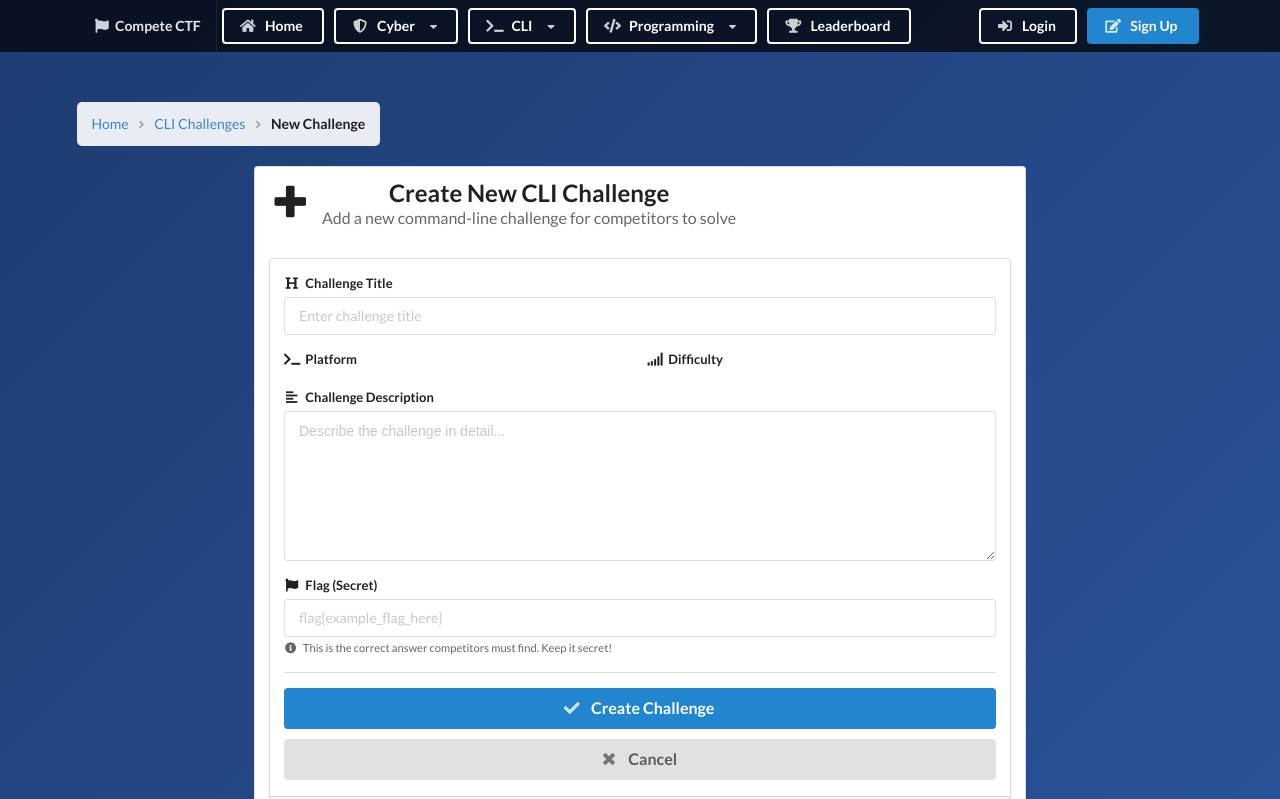
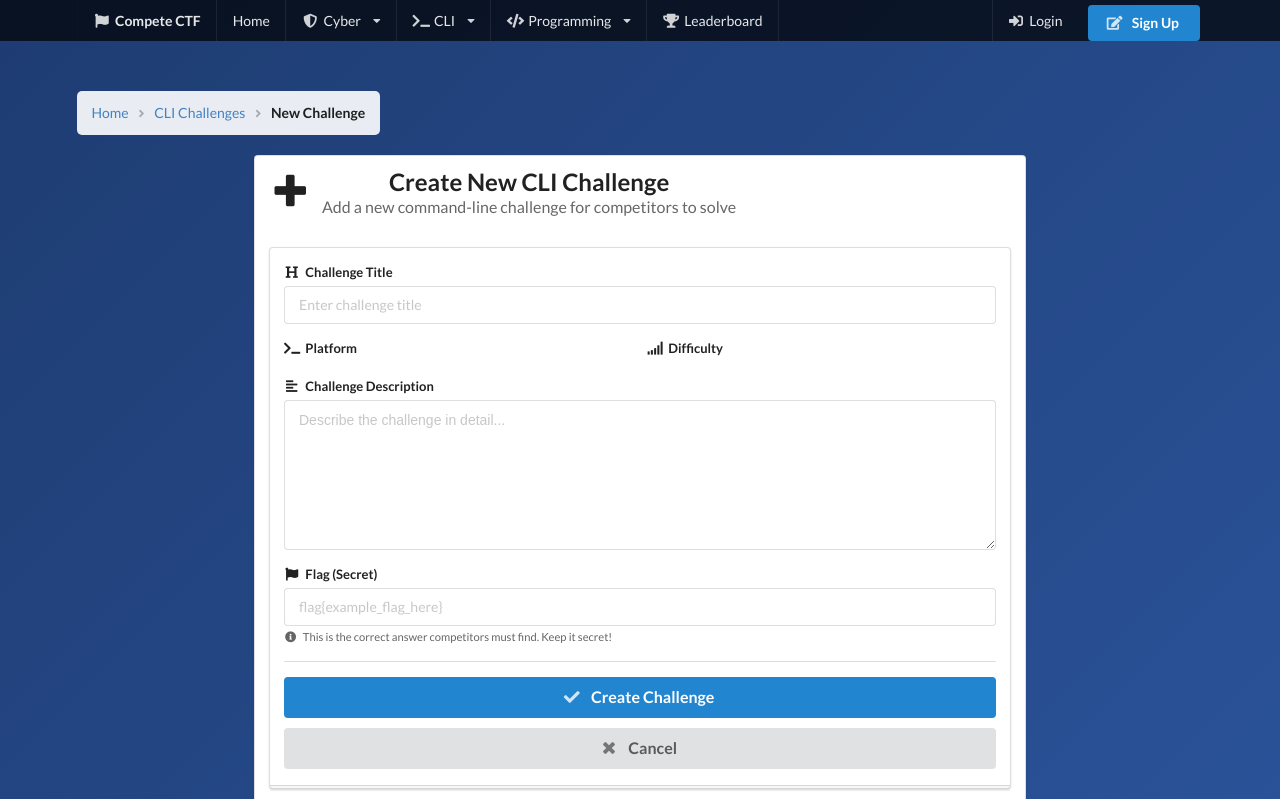
Before and after one commit to PaulWilkerson/Compete, a Django app: page /cli/new/ in a window 1280 px wide. Shown: the top 799 px of the page. Run offline with Django 5.2, Linux system fonts and the light colour scheme.

Commit message:
Revert navbar changes back to menu items
- Revert navbar links from buttons back to menu items
- Remove centering style from navbar container
- Change dropdown buttons back to dropdown menu items
- Keep Semantic UI labels for rank and username display

Co-authored-by: Paul-W-0 <37197219+Paul-W-0@users.noreply.github.com>

```diff
--- a/Compete/website/templates/base.html
+++ b/Compete/website/templates/base.html
@@ -57,17 +57,15 @@
 <body>
     <!-- Navigation -->
     <div class="ui inverted menu main-nav">
-        <div class="ui container" style="justify-content: center;">
+        <div class="ui container">
             <a href="{% url 'home' %}" class="header item">
                 <i class="flag icon"></i>
                 Compete CTF
             </a>
-            <a href="{% url 'home' %}" class="ui inverted button" style="margin: 8px 5px;">
-                <i class="home icon"></i> Home
-            </a>
+            <a href="{% url 'home' %}" class="item">Home</a>
 
             <!-- Cyber Challenges Dropdown -->
-            <div class="ui inverted floating dropdown button" style="margin: 8px 5px;">
+            <div class="ui dropdown item">
                 <i class="shield alternate icon"></i> Cyber
                 <i class="dropdown icon"></i>
                 <div class="menu">
@@ -83,7 +81,7 @@
             </div>
 
             <!-- CLI Challenges Dropdown -->
-            <div class="ui inverted floating dropdown button" style="margin: 8px 5px;">
+            <div class="ui dropdown item">
                 <i class="terminal icon"></i> CLI
                 <i class="dropdown icon"></i>
                 <div class="menu">
@@ -99,7 +97,7 @@
             </div>
 
             <!-- Programming Challenges Dropdown -->
-            <div class="ui inverted floating dropdown button" style="margin: 8px 5px;">
+            <div class="ui dropdown item">
                 <i class="code icon"></i> Programming
                 <i class="dropdown icon"></i>
                 <div class="menu">
@@ -114,12 +112,12 @@
                 </div>
             </div>
 
-            <a href="{% url 'leaderboard' %}" class="ui inverted button" style="margin: 8px 5px;">
+            <a href="{% url 'leaderboard' %}" class="item">
                 <i class="trophy icon"></i> Leaderboard
             </a>
 
             {% if user.is_authenticated %}
-                <a href="{% url 'profile' %}" class="ui inverted button" style="margin: 8px 5px;">
+                <a href="{% url 'profile' %}" class="item">
                     <i class="user icon"></i> Profile
                 </a>
                 <div class="right menu">
@@ -135,16 +133,16 @@
                             <i class="user icon"></i> {{ user.username }}
                         </div>
                     </div>
-                    <a href="{% url 'logout' %}" class="ui inverted button" style="margin: 8px 5px;">
+                    <a href="{% url 'logout' %}" class="item">
                         <i class="sign out icon"></i> Logout
                     </a>
                 </div>
             {% else %}
                 <div class="right menu">
-                    <a href="{% url 'login' %}" class="ui inverted button" style="margin: 8px 5px;">
+                    <a href="{% url 'login' %}" class="item">
                         <i class="sign in icon"></i> Login
                     </a>
-                    <a href="{% url 'signup' %}" class="ui primary button" style="margin: 8px 5px;">
+                    <a href="{% url 'signup' %}" class="ui primary button" style="margin-left: 10px; margin-top: 5px;">
                         <i class="signup icon"></i> Sign Up
                     </a>
                 </div>
```
